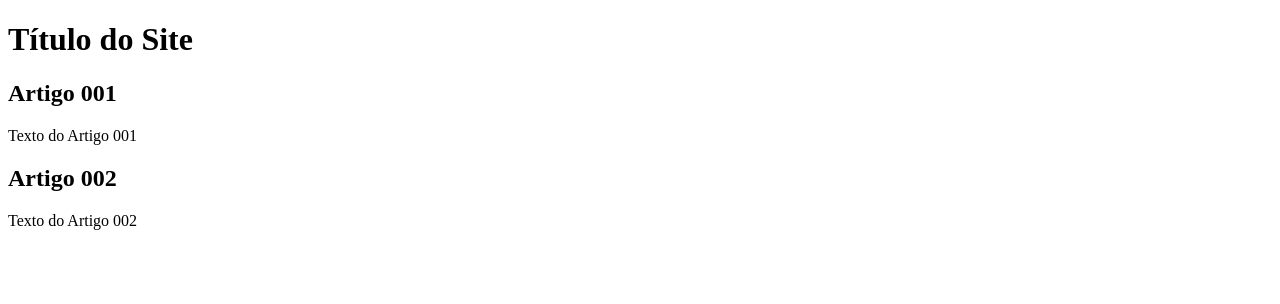
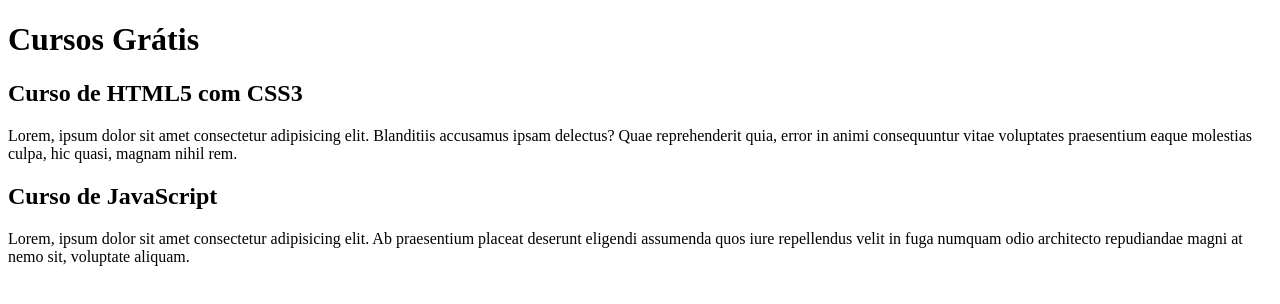
Before and after one commit to victoracad/projeto-site, a plain HTML site: page index.html in a window 1280 px wide. Drawn offline with Linux system fonts and the light colour scheme.

Commit message:
comecei a escrever o conteudo

```diff
--- a/index.html
+++ b/index.html
@@ -9,15 +9,15 @@
 
     <main>
         <header>
-            <h1>Título do Site</h1>
+            <h1>Cursos Grátis</h1>
         </header>
         <article>
-            <h2>Artigo 001</h2>
-            <p>Texto do Artigo 001</p>
+            <h2>Curso de HTML5 com CSS3</h2>
+            <p>Lorem, ipsum dolor sit amet consectetur adipisicing elit. Blanditiis accusamus ipsam delectus? Quae reprehenderit quia, error in animi consequuntur vitae voluptates praesentium eaque molestias culpa, hic quasi, magnam nihil rem.</p>
         </article>
         <article>
-            <h2>Artigo 002</h2>
-            <p>Texto do Artigo 002</p>
+            <h2>Curso de JavaScript</h2>
+            <p>Lorem, ipsum dolor sit amet consectetur adipisicing elit. Ab praesentium placeat deserunt eligendi assumenda quos iure repellendus velit in fuga numquam odio architecto repudiandae magni at nemo sit, voluptate aliquam.</p>
         </article>
     </main>
 
```
